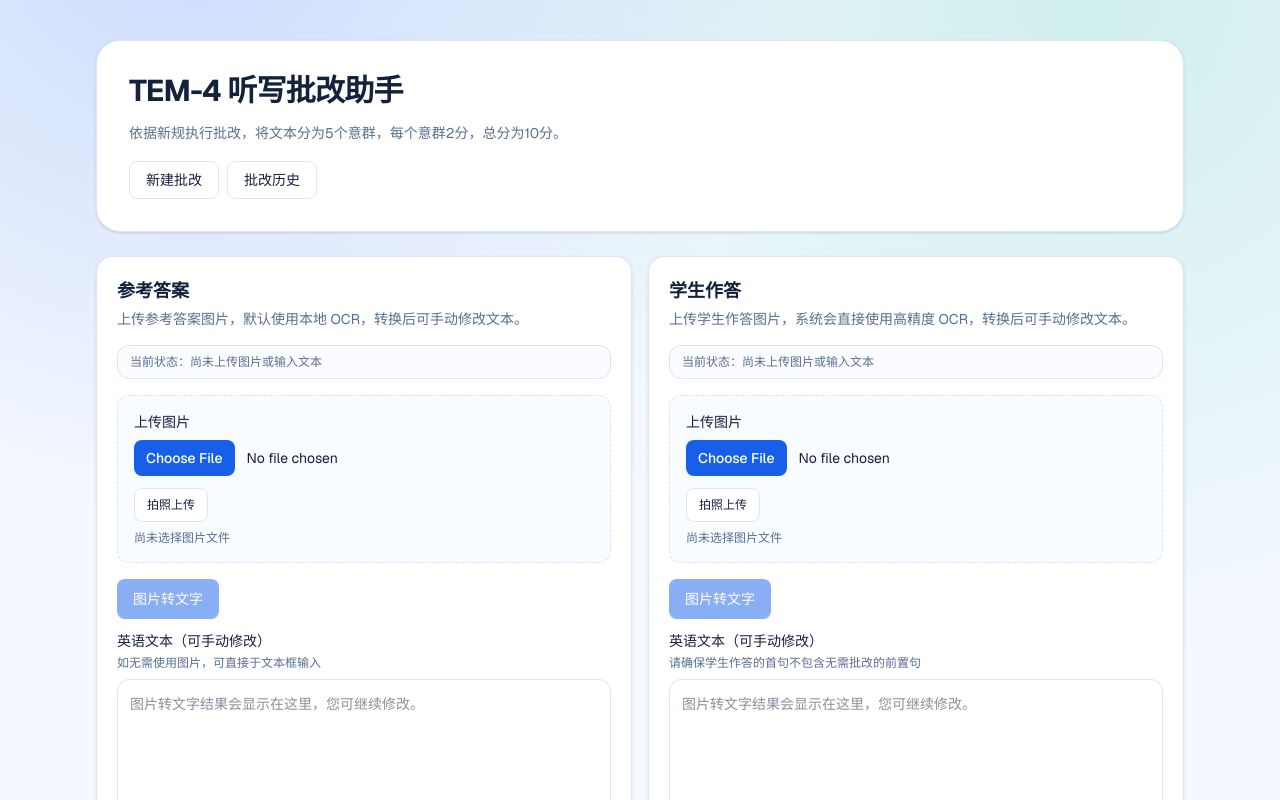
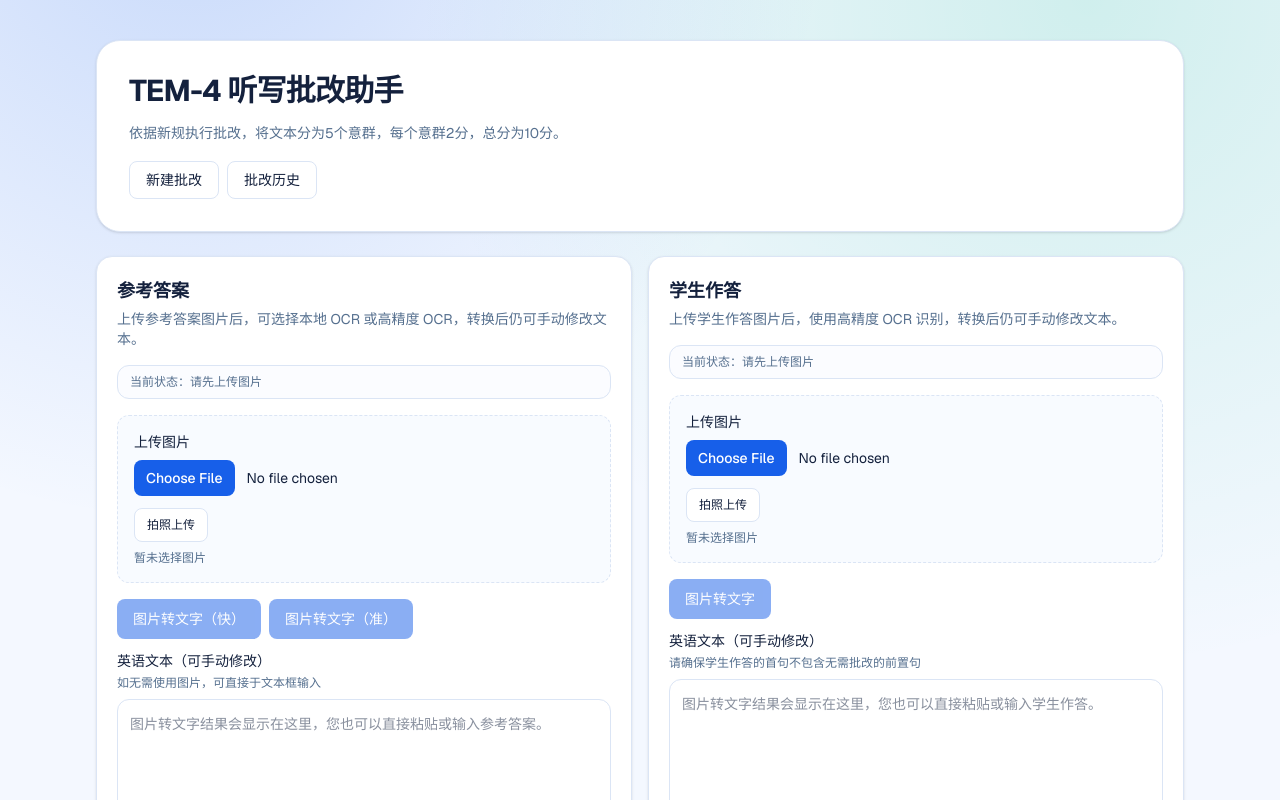
Before and after one commit to S-YuanXiChen/TEM4_Grading, a Next.js app: page / in a window 1280 px wide. Shown: the top 800 px of the page. Built offline with nearby package versions, Linux system fonts and the light colour scheme.

Commit message:
feat: add fast and accurate reference OCR buttons

```diff
--- /dev/null
+++ b/src/app/api/ocr/reference/route.ts
@@ -0,0 +1,38 @@
+import { NextResponse } from "next/server";
+
+import { recognizeStudentImageWithQwenOcr } from "@/lib/ocr/qwen-ocr-server";
+
+export const runtime = "nodejs";
+
+export async function POST(request: Request) {
+  try {
+    const formData = await request.formData();
+    const file = formData.get("file");
+
+    if (!(file instanceof File)) {
+      return NextResponse.json({ error: "未接收到参考答案图片。" }, { status: 400 });
+    }
+
+    const arrayBuffer = await file.arrayBuffer();
+    const base64Image = Buffer.from(arrayBuffer).toString("base64");
+    const text = await recognizeStudentImageWithQwenOcr({
+      base64Image,
+      mimeType: file.type || "image/jpeg",
+    });
+
+    return NextResponse.json({
+      rawText: text,
+      text,
+      source: "google_vision",
+      note: "当前使用高精度 OCR 识别参考答案，请继续人工核对文本。",
+    });
+  } catch (error) {
+    const message = error instanceof Error ? error.message : "参考答案高精度 OCR 失败。";
+    return NextResponse.json(
+      {
+        error: `参考答案高精度 OCR 失败：${message}`,
+      },
+      { status: 500 },
+    );
+  }
+}
--- a/src/app/page.tsx
+++ b/src/app/page.tsx
@@ -11,6 +11,7 @@ import { createGradingRecordRepository } from "@/lib/history";
 import {
   analyzeSuspiciousOcrIssues,
   recognizeImageText,
+  type OcrMode,
   type OcrSuggestion,
   type OcrTarget,
   type OcrWordConfidence,
@@ -24,20 +25,20 @@ const buildPanelStatus = (params: {
   suggestions: OcrSuggestion[];
 }): string => {
   if (params.readOnly) {
-    return "历史记录快照，只读查看";
+    return "历史记录只读模式";
   }
   if (params.statusLabel) {
     return params.statusLabel;
   }
   if (params.text.trim()) {
     return params.suggestions.length > 0
-      ? `已生成文本，并发现 ${params.suggestions.length} 处疑似识别问题`
-      : "已生成或录入文本，可直接人工核对";
+      ? `已生成文本，发现 ${params.suggestions.length} 条疑似识别问题`
+      : "已生成文本，可继续人工核对";
   }
   if (params.file) {
     return `已选择图片：${params.file.name}`;
   }
-  return "尚未上传图片或输入文本";
+  return "请先上传图片";
 };
 
 const fileToDataUrl = (file: File): Promise<string> =>
@@ -56,7 +57,7 @@ const fileToDataUrl = (file: File): Promise<string> =>
 
 const buildRecordTitle = (studentText: string, score: number): string => {
   const short = studentText.replace(/\s+/g, " ").trim().slice(0, 36);
-  return `${short || "未命名批改"}（${score.toFixed(1)}）`;
+  return `${short || "学生作答"} · ${score.toFixed(1)}分`;
 };
 
 const buildRecordSummary = (result: GradingResult): string =>
@@ -124,7 +125,7 @@ function HomeContent() {
       }
 
       if (!record) {
-        setErrorMessage("未找到该历史记录，可能已被删除。");
+        setErrorMessage("未找到对应的历史记录。");
         return;
       }
 
@@ -173,37 +174,39 @@ function HomeContent() {
     router.push("/");
   };
 
-  const runOcr = async (target: OcrTarget) => {
+  const runOcr = async (target: OcrTarget, mode: OcrMode = "default") => {
     if (isHistoryReadOnly) {
       return;
     }
 
     const file = target === "reference" ? referenceFile : studentFile;
     if (!file) {
-      setErrorMessage("请先上传图片，再进行图片转文字。");
+      setErrorMessage("请先上传图片，再执行图片转文字。");
       return;
     }
 
     setErrorMessage("");
     setOcrLoadingTarget(target);
-    setReferenceStatusLabel((current) =>
-      target === "reference" ? "正在进行本地识别" : current,
-    );
-    setStudentStatusLabel((current) =>
-      target === "student" ? "正在进行高精度识别" : current,
-    );
+
+    if (target === "reference") {
+      setReferenceStatusLabel(mode === "qwen" ? "正在进行高精度识别" : "正在进行本地识别");
+    } else {
+      setStudentStatusLabel("正在进行高精度识别");
+    }
 
     try {
-      const response = await recognizeImageText(file, target);
+      const response = await recognizeImageText(file, target, mode);
       const noteWithCleanup =
         response.cleanupSummary && response.cleanupSummary.length > 0
-          ? `${response.note ?? "图片转文字已完成。"} ${response.cleanupSummary.join("；")}。`
+          ? `${response.note ?? "已完成图片转文字。"} 已执行：${response.cleanupSummary.join("、")}`
           : response.note ?? "";
 
       if (target === "reference") {
         setReferenceText(response.text);
         setReferenceNote(noteWithCleanup);
-        setReferenceStatusLabel(response.statusLabel || "本地识别已完成");
+        setReferenceStatusLabel(
+          response.statusLabel || (mode === "qwen" ? "高精度识别已完成" : "本地识别已完成"),
+        );
         setReferenceSuggestions(
           analyzeSuspiciousOcrIssues({
             text: response.text,
@@ -226,13 +229,19 @@ function HomeContent() {
       }
     } catch (error) {
       const fallbackMessage =
-        target === "student" ? "学生作答识别失败" : "参考答案本地 OCR 失败";
+        target === "student"
+          ? "学生作答 OCR 失败"
+          : mode === "qwen"
+            ? "参考答案高精度 OCR 失败"
+            : "参考答案本地 OCR 失败";
       const message = error instanceof Error ? error.message : fallbackMessage;
+
       if (target === "reference") {
         setReferenceStatusLabel("识别失败");
       } else {
         setStudentStatusLabel("识别失败");
       }
+
       setErrorMessage(message.startsWith(fallbackMessage) ? message : `${fallbackMessage}：${message}`);
     } finally {
       setOcrLoadingTarget(null);
@@ -272,19 +281,20 @@ function HomeContent() {
     if (target === "reference") {
       const nextText = replaceSuggestionText(referenceText, suggestion);
       if (!nextText) {
-        setErrorMessage("参考答案文本已发生变化，请重新核对疑似识别问题。");
+        setErrorMessage("参考答案文本已变化，请重新执行图片转文字后再应用建议。");
         return;
       }
+
       setReferenceText(nextText);
       setReferenceSuggestions([]);
-      setReferenceNote("已应用一条 OCR 建议，请继续人工核对其余内容。");
-      setReferenceStatusLabel("本地识别结果已手动调整");
+      setReferenceNote("已手动应用 OCR 建议，请继续人工核对文本。");
+      setReferenceStatusLabel("参考答案文本已更新");
       return;
     }
 
     const nextText = replaceSuggestionText(studentText, suggestion);
     if (!nextText) {
-      setErrorMessage("学生作答文本已发生变化，请重新核对疑似识别问题。");
+      setErrorMessage("学生作答文本已变化，请重新检查疑似识别问题后再应用建议。");
       return;
     }
 
@@ -297,8 +307,8 @@ function HomeContent() {
       }),
     );
     setStudentAssistanceActive(true);
-    setStudentNote("已应用一条 OCR 建议，请继续人工核对文本后再批改。");
-    setStudentStatusLabel("学生识别结果已手动调整");
+    setStudentNote("已手动应用 OCR 建议，请继续人工核对学生作答文本。");
+    setStudentStatusLabel("学生作答文本已更新");
   };
 
   const handleGrade = async () => {
@@ -309,11 +319,11 @@ function HomeContent() {
     setErrorMessage("");
 
     if (!referenceText.trim()) {
-      setErrorMessage("请先提供参考答案英语文本（可手动输入或由图片转文字得到）。");
+      setErrorMessage("请先输入或识别参考答案文本后，再开始批改。");
       return;
     }
     if (!studentText.trim()) {
-      setErrorMessage("请先提供学生作答英语文本（可手动输入或由图片转文字得到）。");
+      setErrorMessage("请先输入或识别学生作答文本后，再开始批改。");
       return;
     }
 
@@ -372,12 +382,12 @@ function HomeContent() {
       <section className="mt-6 grid gap-4 md:grid-cols-2">
         <TextOcrPanel
           title="参考答案"
-          subtitle="上传参考答案图片，默认使用本地 OCR，转换后可手动修改文本。"
+          subtitle="上传参考答案图片后，可选择本地 OCR 或高精度 OCR，转换后仍可手动修改文本。"
           helperText="如无需使用图片，可直接于文本框输入"
           file={referenceFile}
           imageDataUrl={referenceImageDataUrl}
           text={referenceText}
-          placeholder="图片转文字结果会显示在这里，您可继续修改。"
+          placeholder="图片转文字结果会显示在这里，您也可以直接粘贴或输入参考答案。"
           loading={ocrLoadingTarget === "reference"}
           readOnly={isHistoryReadOnly}
           note={referenceNote}
@@ -404,26 +414,41 @@ function HomeContent() {
               })
               .catch(() => {
                 setReferenceImageDataUrl(null);
-                setErrorMessage("读取参考答案图片失败，请重试。");
+                setErrorMessage("参考答案图片读取失败，请重新选择图片。");
               });
           }}
           onTextChange={(value) => {
             setReferenceText(value);
             setReferenceSuggestions([]);
-            setReferenceStatusLabel(value.trim() ? "文本已手动录入/修改" : "");
+            setReferenceStatusLabel(value.trim() ? "文本已手动修改" : "");
           }}
-          onRunOcr={() => runOcr("reference")}
+          ocrActions={[
+            {
+              label: "图片转文字（快）",
+              loadingLabel: "转换中...",
+              onClick: async () => runOcr("reference", "local"),
+              disabled: !referenceFile,
+              loading: ocrLoadingTarget === "reference",
+            },
+            {
+              label: "图片转文字（准）",
+              loadingLabel: "转换中...",
+              onClick: async () => runOcr("reference", "qwen"),
+              disabled: !referenceFile,
+              loading: ocrLoadingTarget === "reference",
+            },
+          ]}
           onApplySuggestion={(suggestion) => handleApplySuggestion("reference", suggestion)}
         />
 
         <TextOcrPanel
           title="学生作答"
-          subtitle="上传学生作答图片，系统会直接使用高精度 OCR，转换后可手动修改文本。"
+          subtitle="上传学生作答图片后，使用高精度 OCR 识别，转换后仍可手动修改文本。"
           helperText="请确保学生作答的首句不包含无需批改的前置句"
           file={studentFile}
           imageDataUrl={studentImageDataUrl}
           text={studentText}
-          placeholder="图片转文字结果会显示在这里，您可继续修改。"
+          placeholder="图片转文字结果会显示在这里，您也可以直接粘贴或输入学生作答。"
           loading={ocrLoadingTarget === "student"}
           readOnly={isHistoryReadOnly}
           note={studentNote}
@@ -452,16 +477,24 @@ function HomeContent() {
               })
               .catch(() => {
                 setStudentImageDataUrl(null);
-                setErrorMessage("读取学生作答图片失败，请重试。");
+                setErrorMessage("学生作答图片读取失败，请重新选择图片。");
               });
           }}
           onTextChange={(value) => {
             setStudentText(value);
             setStudentSuggestions([]);
-            setStudentStatusLabel(value.trim() ? "文本已手动录入/修改" : "");
+            setStudentStatusLabel(value.trim() ? "文本已手动修改" : "");
             setStudentAssistanceActive(false);
           }}
-          onRunOcr={() => runOcr("student")}
+          ocrActions={[
+            {
+              label: "图片转文字",
+              loadingLabel: "转换中...",
+              onClick: async () => runOcr("student"),
+              disabled: !studentFile,
+              loading: ocrLoadingTarget === "student",
+            },
+          ]}
           onApplySuggestion={(suggestion) => handleApplySuggestion("student", suggestion)}
         />
       </section>
@@ -470,7 +503,7 @@ function HomeContent() {
         <section className="mt-6 rounded-2xl border border-border bg-card p-5 shadow-sm">
           <div className="flex flex-col gap-3 md:flex-row md:items-center md:justify-between">
             <p className="text-sm text-muted">
-              请确保学生作答的首句不包含无需批改的前置句。最终批改仅使用当前文本框中的内容，不会自动采用 OCR 建议。
+              请确保学生作答的首句不包含无需批改的前置句
             </p>
             <button
               type="button"
@@ -492,7 +525,7 @@ function HomeContent() {
         </section>
       ) : (
         <section className="mt-6 rounded-2xl border border-border bg-card p-5 text-sm text-muted shadow-sm">
-          当前为历史记录快照，已禁用上传图片、图片转文字与开始批改。请点击“新建批改”进入可编辑页面。
+          当前页面为历史记录只读视图，可查看已保存的图片、文本和批改结果，但不能重新上传、识别或再次批改。
           {errorMessage ? (
             <p className="mt-3 rounded-lg border border-red-200 bg-red-50 px-3 py-2 text-sm text-red-700">
               {errorMessage}
@@ -506,7 +539,7 @@ function HomeContent() {
           <GradingResultView result={result} />
         ) : (
           <div className="rounded-2xl border border-dashed border-border bg-card p-6 text-sm text-muted">
-            结果区为空。请先准备两段英语文本，再点击“开始批改”。
+            完成图片转文字并确认文本后，点击“开始批改”即可在这里查看评分结果。
           </div>
         )}
       </section>
--- a/src/components/TextOcrPanel.tsx
+++ b/src/components/TextOcrPanel.tsx
@@ -4,6 +4,14 @@ import Image from "next/image";
 import { useRef } from "react";
 
 import type { OcrSuggestion } from "@/lib/ocr";
+
+interface OcrAction {
+  label: string;
+  loadingLabel: string;
+  onClick: () => Promise<void>;
+  disabled?: boolean;
+  loading?: boolean;
+}
 
 interface TextOcrPanelProps {
   title: string;
@@ -18,9 +26,9 @@ interface TextOcrPanelProps {
   note?: string;
   statusText?: string;
   suggestions?: OcrSuggestion[];
+  ocrActions?: OcrAction[];
   onFileChange: (file: File | null) => void;
   onTextChange: (value: string) => void;
-  onRunOcr: () => Promise<void>;
   onApplySuggestion?: (suggestion: OcrSuggestion) => void;
 }
 
@@ -37,9 +45,9 @@ export function TextOcrPanel({
   note,
   statusText,
   suggestions = [],
+  ocrActions = [],
   onFileChange,
   onTextChange,
-  onRunOcr,
   onApplySuggestion,
 }: TextOcrPanelProps) {
   const cameraInputRef = useRef<HTMLInputElement>(null);
@@ -58,11 +66,8 @@ export function TextOcrPanel({
       ) : null}
 
       {!readOnly ? (
-        <>
         <div className="mb-4 rounded-xl border border-dashed border-border bg-accent-soft/30 p-4">
-            <label className="mb-2 block text-sm font-medium text-foreground">
-              上传图片
-            </label>
+          <label className="mb-2 block text-sm font-medium text-foreground">上传图片</label>
           <input
             type="file"
             accept="image/*,.jpg,.jpeg,.png,.webp,.heic,.heif"
@@ -85,21 +90,9 @@ export function TextOcrPanel({
             拍照上传
           </button>
           <p className="mt-2 text-xs text-muted">
-              {file ? `已选择：${file.name}` : "尚未选择图片文件"}
+            {file ? `已选择文件：${file.name}` : "暂未选择图片"}
           </p>
         </div>
-
-          <button
-            type="button"
-            onClick={() => {
-              void onRunOcr();
-            }}
-            disabled={loading || !file}
-            className="mb-3 inline-flex h-10 items-center rounded-lg bg-accent px-4 text-sm font-medium text-white disabled:cursor-not-allowed disabled:opacity-50"
-          >
-            {loading ? "转换中..." : "图片转文字"}
-          </button>
-        </>
       ) : null}
 
       {imageDataUrl ? (
@@ -120,6 +113,24 @@ export function TextOcrPanel({
               className="max-h-48 w-full rounded-lg object-contain"
             />
           </a>
+        </div>
+      ) : null}
+
+      {!readOnly && ocrActions.length > 0 ? (
+        <div className="mb-3 flex flex-wrap gap-2">
+          {ocrActions.map((action) => (
+            <button
+              key={action.label}
+              type="button"
+              onClick={() => {
+                void action.onClick();
+              }}
+              disabled={loading || action.disabled || action.loading}
+              className="inline-flex h-10 items-center rounded-lg bg-accent px-4 text-sm font-medium text-white disabled:cursor-not-allowed disabled:opacity-50"
+            >
+              {loading || action.loading ? action.loadingLabel : action.label}
+            </button>
+          ))}
         </div>
       ) : null}
 
@@ -145,7 +156,7 @@ export function TextOcrPanel({
         <div className="mt-4 rounded-xl border border-amber-200 bg-amber-50 p-4">
           <p className="text-sm font-medium text-amber-900">疑似识别问题</p>
           <p className="mt-1 text-xs leading-5 text-amber-800">
-            以下仅为 OCR 辅助提示，不会自动改写文本；批改只使用您在文本框中最终确认的内容。
+            下列内容仅作为 OCR 辅助提示，不会自动改写文本。最终批改始终以文本框中的当前内容为准。
           </p>
           <ul className="mt-3 space-y-3 text-sm text-foreground">
             {suggestions.map((suggestion) => (
@@ -153,7 +164,7 @@ export function TextOcrPanel({
                 <p>
                   <span className="font-medium">{suggestion.sourceText}</span>
                   {suggestion.suggestedText ? (
-                    <span className="text-muted"> 建议核对为 {suggestion.suggestedText}</span>
+                    <span className="text-muted"> 建议：{suggestion.suggestedText}</span>
                   ) : null}
                 </p>
                 <p className="mt-1 text-xs leading-5 text-muted">{suggestion.reason}</p>
--- a/src/lib/ocr/types.ts
+++ b/src/lib/ocr/types.ts
@@ -1,4 +1,5 @@
 export type OcrTarget = "reference" | "student";
+export type OcrMode = "default" | "local" | "qwen";
 
 export type OcrSource = "tesseract" | "mock" | "google_vision";
 
```
Also changed, not shown: src/lib/ocr/google-vision-client-provider.ts (+31 -8 lines), src/lib/ocr/index.ts (+19 -6 lines). Lines whose indentation alone changed are shown as unchanged.
